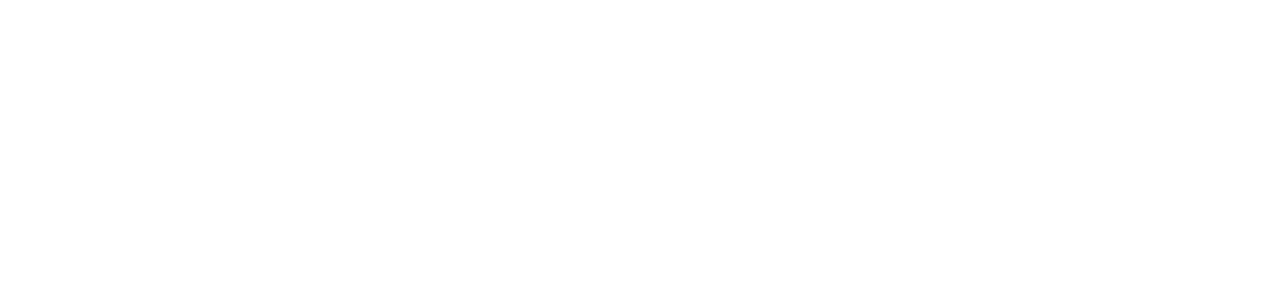
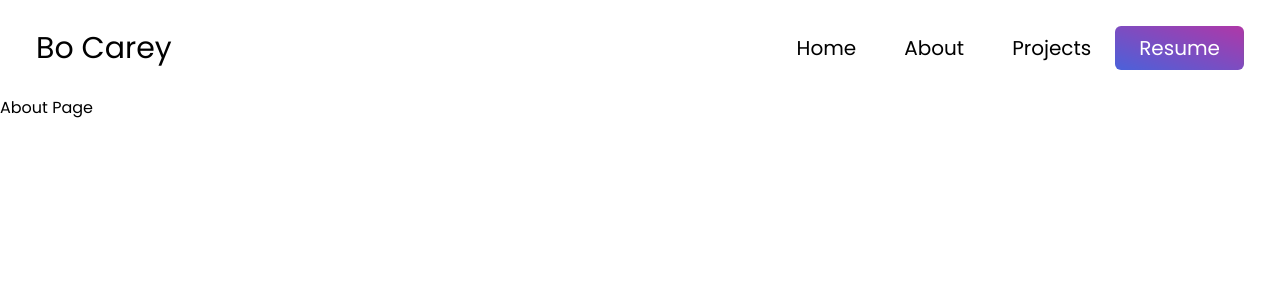
Before and after one commit to bo-carey/portfolio, a React (Vite) app: page /about in a window 1280 px wide. Before the commit this address had no page. Shown: the top 300 px of the page. Built offline with nearby package versions, Linux system fonts and the light colour scheme.

Commit message:
Fix routing and add unfocus behavior to recaptcha popup

```diff
--- a/src/components/ResumeButton.tsx
+++ b/src/components/ResumeButton.tsx
@@ -26,7 +26,10 @@
         Resume
       </button>
       {isVerifying && (
-        <div className="w-screen bg-black bg-opacity-20 h-full absolute top-0 left-0 flex justify-center items-center">
+        <div
+          className="w-screen bg-black bg-opacity-20 h-full absolute top-0 left-0 flex justify-center items-center"
+          onClick={() => setIsVerifying(false)}
+        >
           <ReCaptcha
             ref={recaptchaRef}
             sitekey={process.env.GOOGLE_SITE_KEY || ''}
--- a/src/main.tsx
+++ b/src/main.tsx
@@ -6,13 +6,25 @@
 import { AboutPage } from './pages/AboutPage.tsx';
 import { ProjectsPage } from './pages/ProjectsPage.tsx';
 
+const isProduction = import.meta.env.MODE === 'production';
+
+const routes = [
+  <Route path="/" element={<HomePage />} />,
+  <Route path="/about" element={<AboutPage />} />,
+  <Route path="/projects" element={<ProjectsPage />} />,
+];
+
 ReactDOM.createRoot(document.getElementById('root')!).render(
   <React.StrictMode>
     <BrowserRouter>
       <Routes>
-        <Route path="/portfolio/" element={<HomePage />} />
-        <Route path="/portfolio/about" element={<AboutPage />} />
-        <Route path="/portfolio/projects" element={<ProjectsPage />} />
+        {isProduction ? (
+          <Route path="/portfolio" element={<HomePage />}>
+            {routes}
+          </Route>
+        ) : (
+          routes
+        )}
       </Routes>
     </BrowserRouter>
   </React.StrictMode>
```
